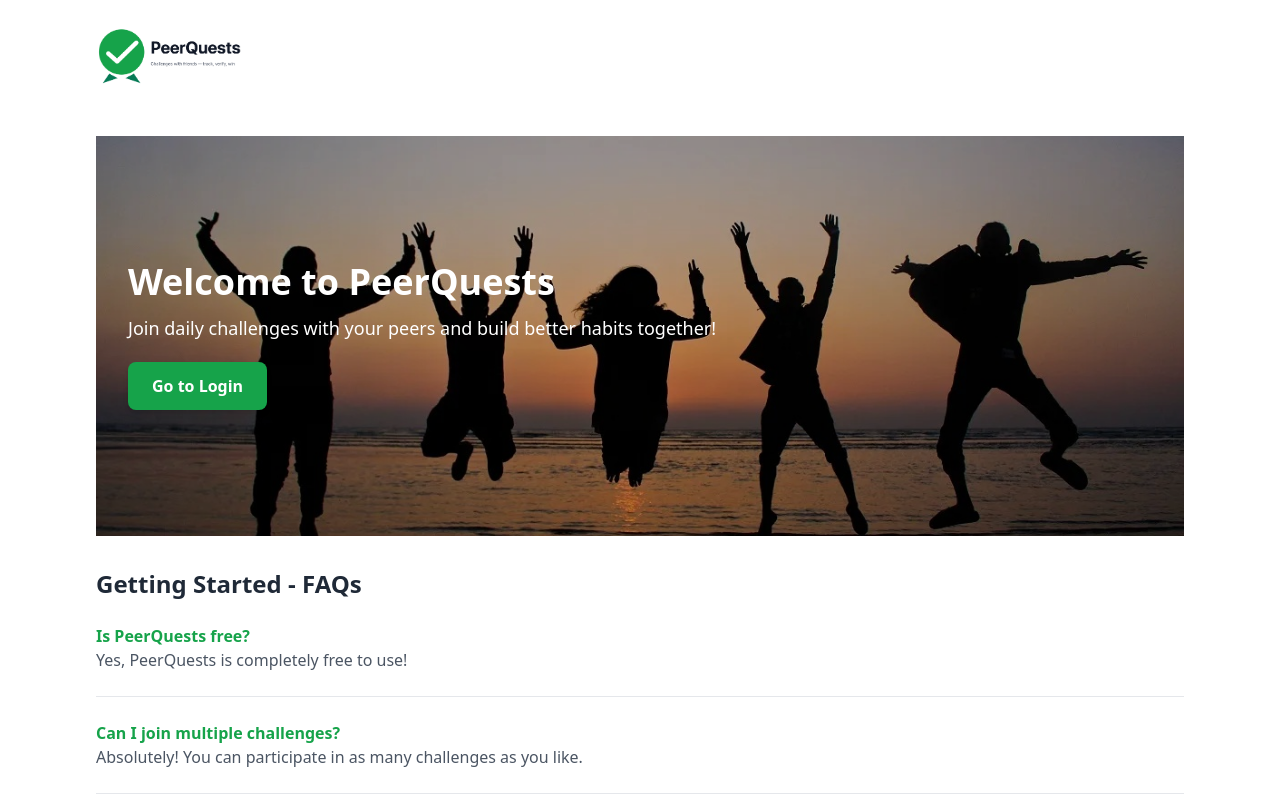
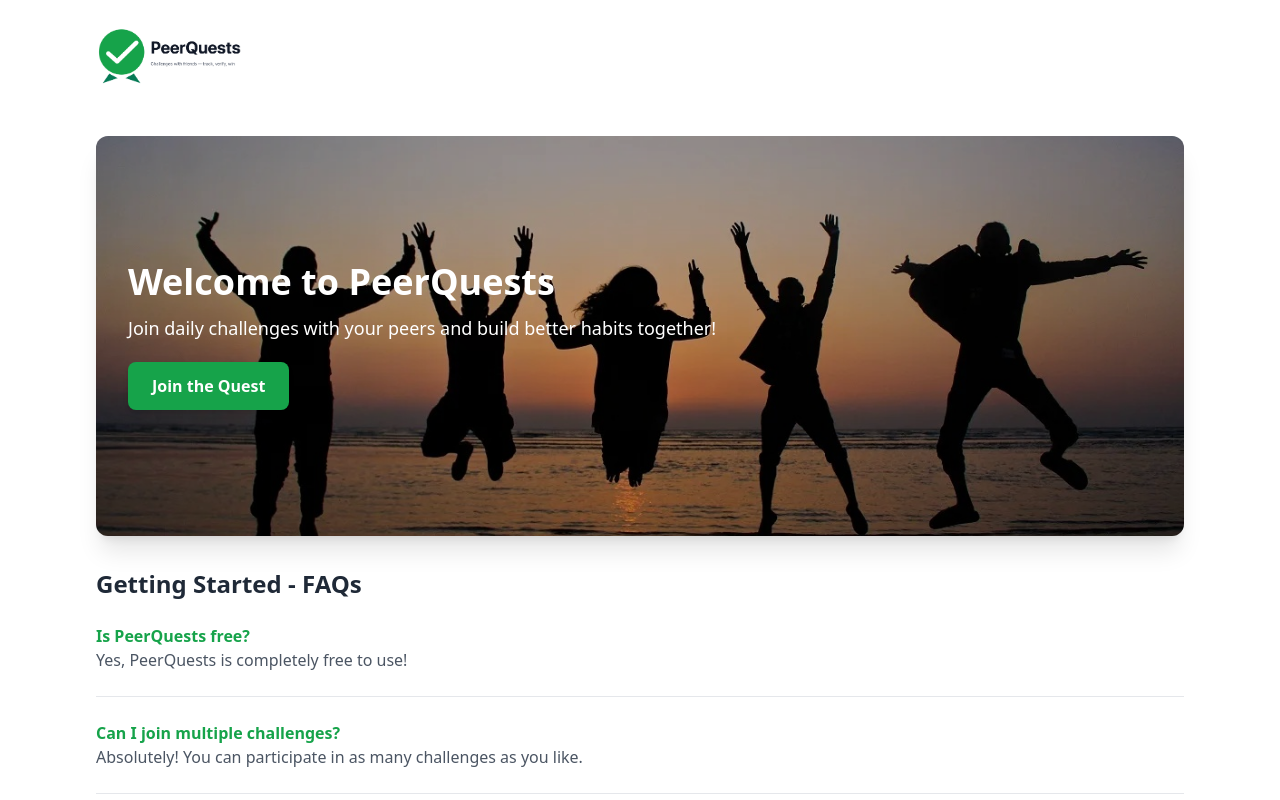
Before and after one commit to Code-the-Dream-School/jj-practicum-team-7-front, a React (Vite) app: page / in a window 1280 px wide. Shown: the top 800 px of the page. Built offline with nearby package versions, Linux system fonts and the light colour scheme.

Commit message:
Brought changes to the image and changed the 'Go to Login' button to 'Join the Quest

```diff
--- a/src/pages/Landing.jsx
+++ b/src/pages/Landing.jsx
@@ -17,7 +17,7 @@ const Landing = () => {
 
       {/* Hero Section */}
       <div className="relative text-white px-12 md:px-24">
-        <div className="relative w-full h-[400px]">
+        <div className="relative w-full h-[400px] rounded-xl shadow-xl overflow-hidden">
           <img
             src="images/hero_img.jpg"
             alt="PeersQuests hero image"
@@ -37,7 +37,7 @@ const Landing = () => {
             to="/login"
             className="px-6 py-3 bg-green-600 text-white font-semibold rounded-lg shadow-md hover:bg-green-700 transition duration-300"
           >
-            Go to Login
+            Join the Quest
           </Link>
         </div>
       </div>
```
